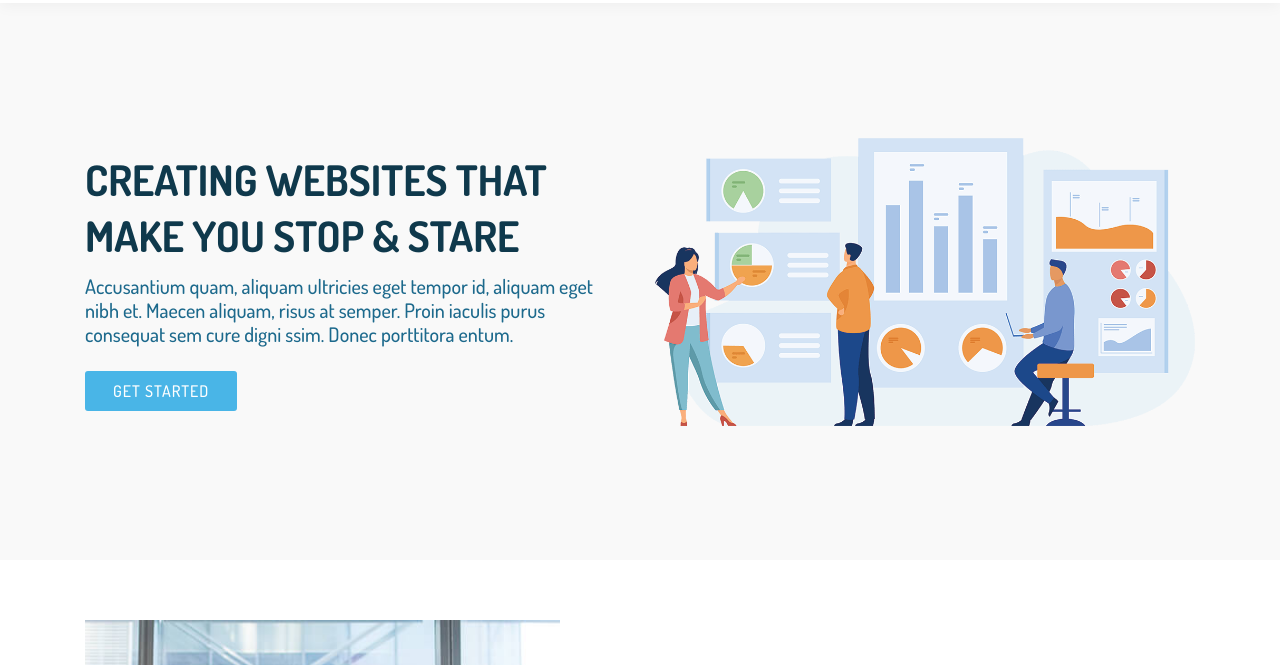
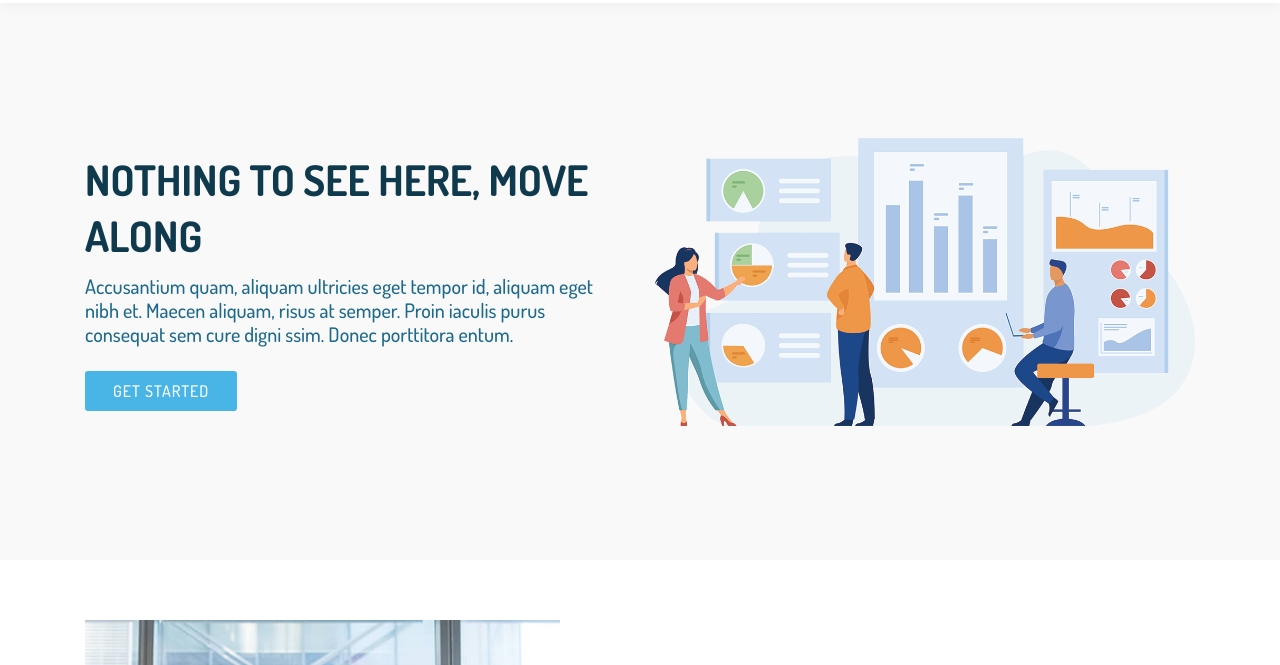
Before and after one commit to Serg911/serg911.com, a plain HTML site: page index.html in a window 1280 px wide. Shown: the part 80-745 px from the top of the page. Drawn offline with nearby package versions, Linux system fonts and the light colour scheme.

Commit message:
Changes the main header to be place holder

```diff
--- a/index.html
+++ b/index.html
@@ -83,7 +83,7 @@
     <div class="container">
       <div class="row">
         <div class="col-lg-6 pt-4 pt-lg-0 order-2 order-lg-1 d-flex flex-column justify-content-center">
-          <h1>Creating websites that make you stop & stare</h1>
+          <h1>Nothing to see here, move along</h1>
           <h2>Accusantium quam, aliquam ultricies eget tempor id, aliquam eget nibh et. Maecen aliquam, risus at semper. Proin iaculis purus consequat sem cure digni ssim. Donec porttitora entum.</h2>
           <div><a href="#about" class="btn-get-started scrollto">Get Started</a></div>
         </div>
```
